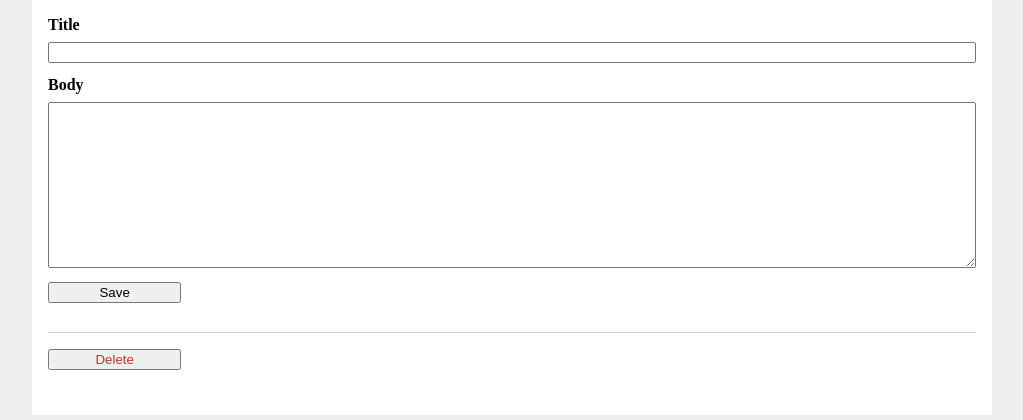
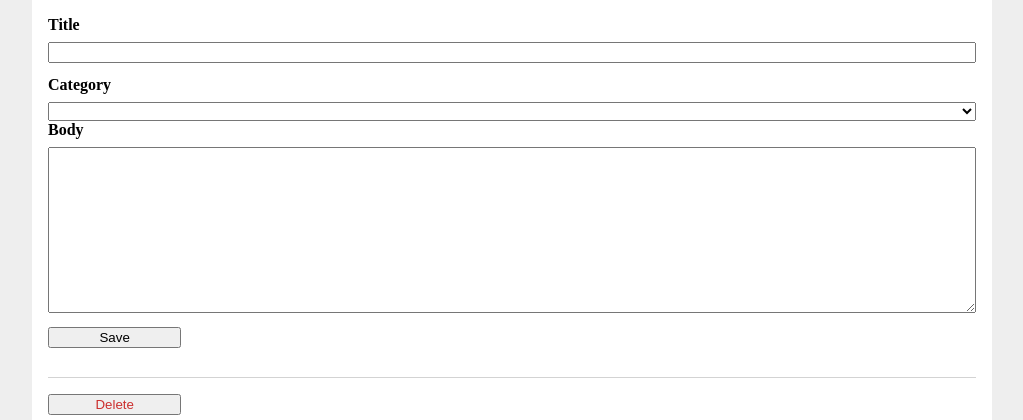
Before and after one commit to Conchero/CImple, a Flask app: template flaskr/templates/blog/update.html in a window 1280 px wide. Shown: the part 98-518 px from the top of the page, without its empty margins (128-1151 px from the left). Run offline with Flask 3, Linux system fonts and the light colour scheme; the template is opened without the code that fills it, so the values that code supplies are empty.

Commit message:
added category to add and update

```diff
--- a/flaskr/templates/blog/create.html
+++ b/flaskr/templates/blog/create.html
@@ -8,7 +8,7 @@
   <form method="post">
     <label for="title">Title</label>
     <input name="title" id="title" value="{{ request.form['title'] }}" required>
-    <label for="category">Category</label>
+    <label for="category__select">Category</label>
     <select name="category__select" id="category__select">
     {% for category in categories %}
     <option value="{{ category['id'] }}">{{ category['title'] }}</option>
--- a/flaskr/templates/blog/update.html
+++ b/flaskr/templates/blog/update.html
@@ -9,6 +9,16 @@
     <label for="title">Title</label>
     <input name="title" id="title"
       value="{{ request.form['title'] or post['title'] }}" required>
+    <label for="category__select">Category</label>
+    <select name="category__select" id="category__select">
+    {% for category in categories %}
+    {% if post['category_id'] == category['id'] %}
+    <option value="{{ category['id'] }}" selected>{{ category['title'] }}</option>
+    {% else %}
+    <option value="{{ category['id'] }}">{{ category['title'] }}</option>
+    {% endif %}
+    {% endfor %}
+    </select>
     <label for="body">Body</label>
     <textarea name="body" id="body">{{ request.form['body'] or post['body'] }}</textarea>
     <input type="submit" value="Save">
```
Also changed, not shown: flaskr/blog.py (+9 -5 lines).
